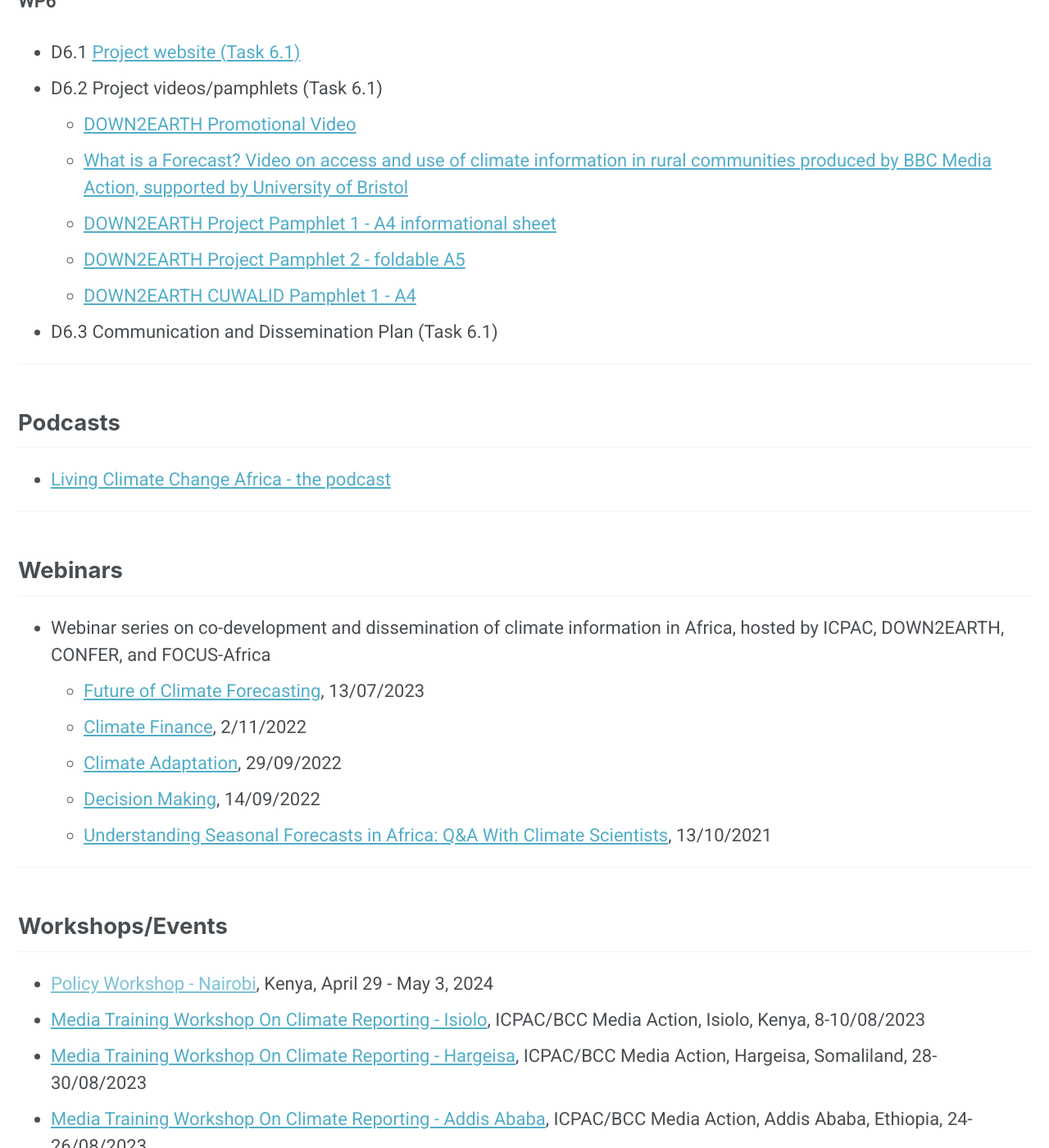
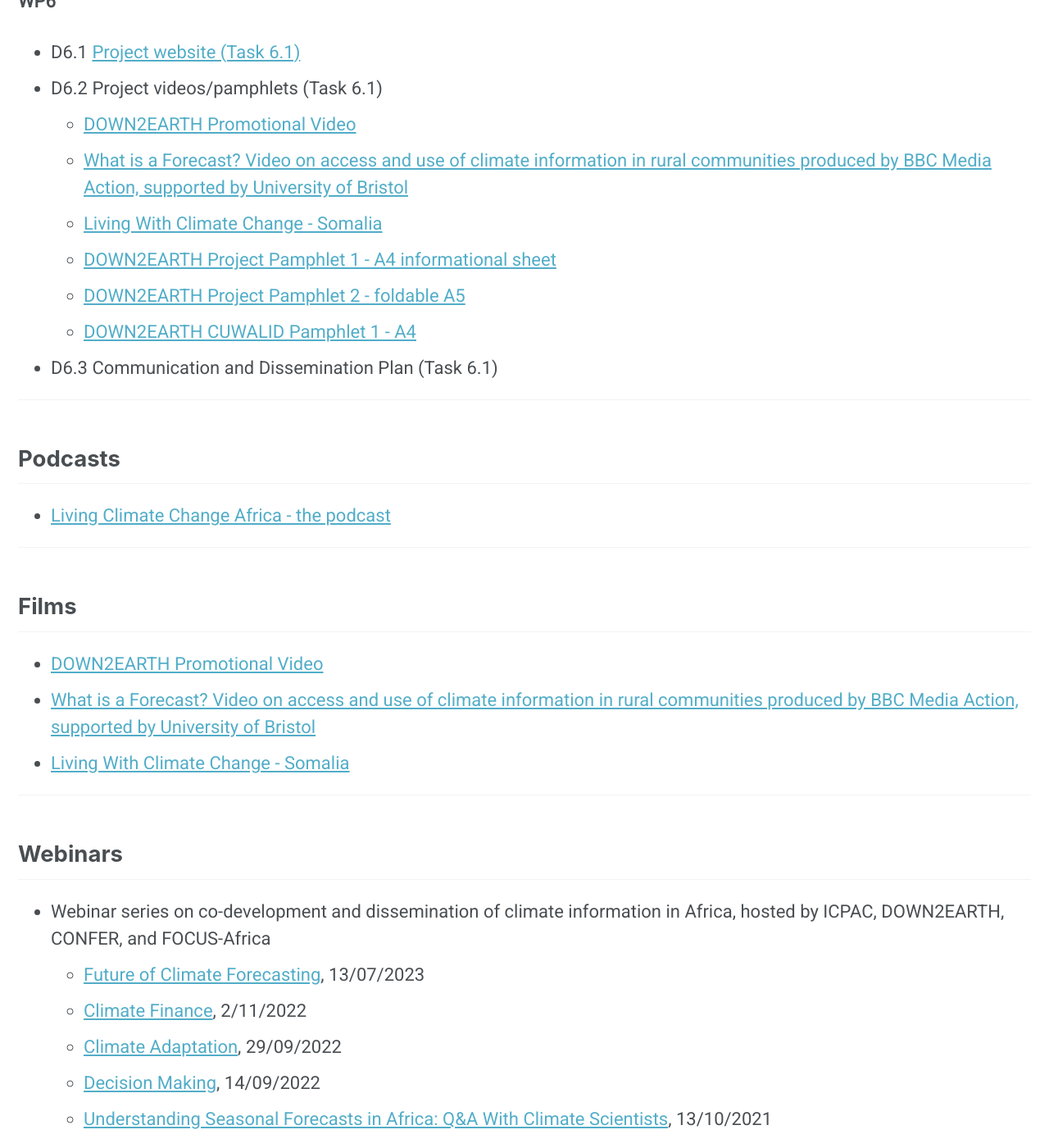
Before and after one commit to ucsb-eri/down2earth, a Jekyll site: the page built from _pages/outputs.md, in a window 1280 px wide and 1400 px high, scrolled down 3289 px. Shown: the whole window at 82% size. Built offline with Jekyll 4.4.1, drawn with Linux system fonts in a browser that asks for light colours; nearby versions of some CDN libraries; comment, search, counter and statistics services are not loaded.

Commit message:
Update outputs.md

```diff
--- a/_pages/outputs.md
+++ b/_pages/outputs.md
@@ -76,6 +76,7 @@
 * D6.2 Project videos/pamphlets (Task 6.1)<br />
 	* [DOWN2EARTH Promotional Video](https://www.youtube.com/watch?v=9g_06jBU-ag)<br />
 	* [What is a Forecast? Video on access and use of climate information in rural communities produced by BBC Media Action, supported by University of Bristol](https://youtu.be/BEPH8W6msV4)<br />
+	* [Living With Climate Change - Somalia](hhttps://youtu.be/4pjotcp5gAA?si=TANtKTpsnQ0CTUr2)<br />
 	* [DOWN2EARTH Project Pamphlet 1 - A4 informational sheet](https://www.canva.com/design/DAFHmtlR3_0/-cqnNWStHRYJLa7ESSqFnA/view?utm_content=DAFHmtlR3_0&utm_campaign=designshare&utm_medium=link2&utm_source=sharebutton#2)<br />
 	* [DOWN2EARTH Project Pamphlet 2 - foldable A5](https://www.canva.com/design/DAFLc-UFIA8/rzL9HX1i8fK7q6iNzQCKuw/view?utm_content=DAFLc-UFIA8&utm_campaign=designshare&utm_medium=link&utm_source=publishsharelink)<br />
 	* [DOWN2EARTH CUWALID Pamphlet 1 - A4](https://www.canva.com/design/DAF0UYMQh-o/EbFVQFyWJ3BVfSwA5642tQ/view?utm_content=DAF0UYMQh-o&utm_campaign=designshare&utm_medium=link&utm_source=editor)<br />
@@ -86,6 +87,14 @@
 ## Podcasts
 
 * [Living Climate Change Africa - the podcast](https://www.bbc.co.uk/mediaaction/our-work/climate-change-resilience/living-climate-change-africa-podcast/?utm_source=ICPAC_NEWSLETTER&amp;utm_campaign=5f480a6118-EMAIL_CAMPAIGN_2019_02_25_06_47_COPY_01&amp;utm_medium=email&amp;utm_term=0_0ea0a0abaf-5f480a6118-)<br />
+
+---
+
+## Films
+
+* [DOWN2EARTH Promotional Video](https://www.youtube.com/watch?v=9g_06jBU-ag)<br />
+* [What is a Forecast? Video on access and use of climate information in rural communities produced by BBC Media Action, supported by University of Bristol](https://youtu.be/BEPH8W6msV4)<br />
+* [Living With Climate Change - Somalia](hhttps://youtu.be/4pjotcp5gAA?si=TANtKTpsnQ0CTUr2)<br />
 
 ---
 
```
